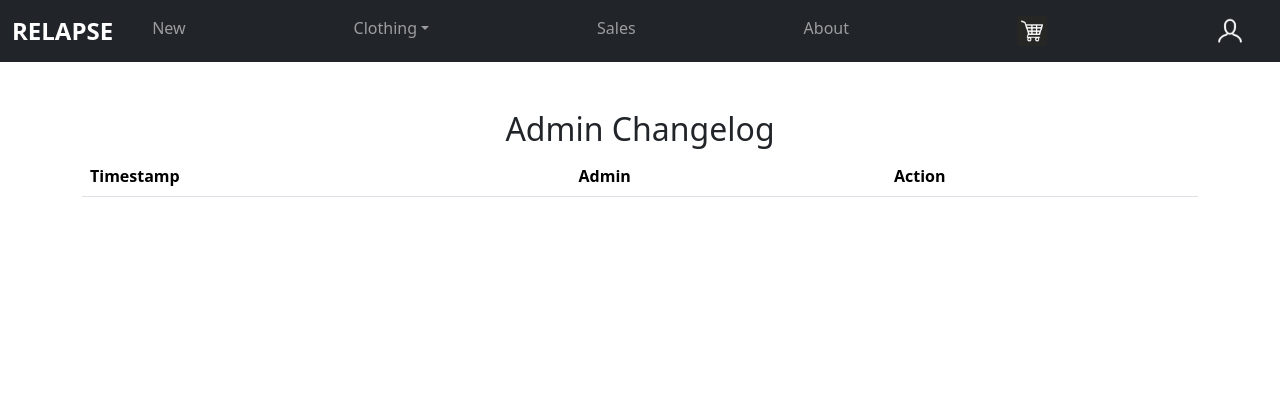
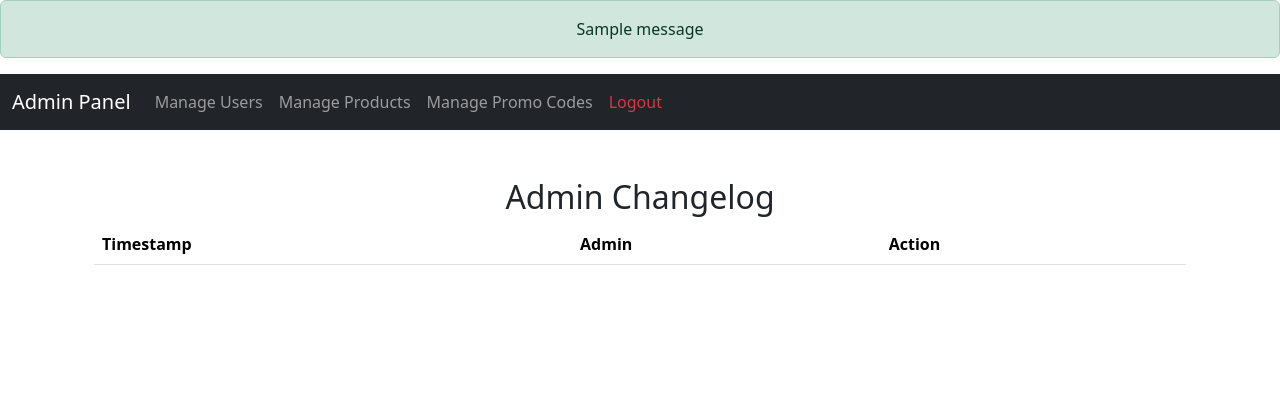
Before and after one commit to atoiii/RELAPSE---Project, a Flask app: page /admin/changelog in a window 1280 px wide. Shown: the top 420 px of the page. Run offline with Flask 3, Linux system fonts and the light colour scheme; the visitor is signed in with stand-in values (Sample User, id 1); one stand-in notice (Sample message) is shown; lists and menus that the app fills with data are empty.

Commit message:
newest update to admin + updated flashes

```diff
--- a/templates/admin_base.html
+++ b/templates/admin_base.html
@@ -7,6 +7,17 @@
     <link rel="stylesheet" href="https://cdn.jsdelivr.net/npm/bootstrap@5.3.0-alpha1/dist/css/bootstrap.min.css">
 </head>
 <body>
+{% with messages = get_flashed_messages(with_categories=true) %}
+    {% if messages %}
+    {% for category, message in messages %}
+      <center>
+      <div class="alert alert-{{ category }}" role="alert">
+        {{ message }}
+      </div>
+      </center>
+    {% endfor %}
+    {% endif %}
+    {% endwith %}
     <nav class="navbar navbar-expand-lg navbar-dark bg-dark">
         <div class="container-fluid">
             <a href="{{ url_for('admin_dashboard') }}" class="navbar-brand">Admin Panel</a>
--- a/templates/admin_changelog.html
+++ b/templates/admin_changelog.html
@@ -1,4 +1,4 @@
-{% extends "base.html" %}
+{% extends "admin_base.html" %}
 {% block content %}
 <div class="container mt-5">
     <h2 class="text-center">Admin Changelog</h2>
--- a/templates/admin_dashboard.html
+++ b/templates/admin_dashboard.html
@@ -1,4 +1,4 @@
-{% extends "base.html" %}
+{% extends "admin_base.html" %}
 {% block content %}
 <div class="container mt-5">
     <h2 class="text-center">Admin Dashboard</h2>
--- a/templates/admin_login.html
+++ b/templates/admin_login.html
@@ -1,4 +1,4 @@
-{% extends "base.html" %}
+{% extends "admin_base.html" %}
 {% block content %}
 <div class="container mt-5">
     <h2 class="text-center">Admin Login</h2>
--- a/templates/base.html
+++ b/templates/base.html
@@ -46,6 +46,17 @@
     </style>
 </head>
 <body>
+{% with messages = get_flashed_messages(with_categories=true) %}
+    {% if messages %}
+    {% for category, message in messages %}
+        <center>
+            <div class="alert alert-{{ category }}" role="alert">
+                {{ message }}
+            </div>
+        </center>
+    {% endfor %}
+    {% endif %}
+    {% endwith %}
     <div class="content">
         <!-- Navbar -->
         <nav class="navbar navbar-expand-lg navbar-dark bg-dark">
--- a/templates/manage_products.html
+++ b/templates/manage_products.html
@@ -1,4 +1,4 @@
-{% extends "base.html" %}
+{% extends "admin_base.html" %}
 {% block content %}
 <div class="container mt-5">
     <h2 class="text-center">Manage Products</h2>
--- a/templates/manage_promo_codes.html
+++ b/templates/manage_promo_codes.html
@@ -1,4 +1,4 @@
-{% extends "base.html" %}
+{% extends "admin_base.html" %}
 {% block content %}
 <div class="container mt-5">
     <h2 class="text-center">Manage Promo Codes</h2>
--- a/templates/manage_users.html
+++ b/templates/manage_users.html
@@ -1,4 +1,4 @@
-{% extends "base.html" %}
+{% extends "admin_base.html" %}
 {% block content %}
 <div class="container mt-5">
     <h2 class="text-center">Manage Users</h2>
--- a/templates/super_admin_dashboard.html
+++ b/templates/super_admin_dashboard.html
@@ -1,4 +1,4 @@
-{% extends "base.html" %}
+{% extends "admin_base.html" %}
 {% block content %}
 <div class="container mt-5">
     <h2 class="text-center">Super Admin Dashboard</h2>
```
Also changed, not shown: static/testimonial bg.png (added), 9 other files.
